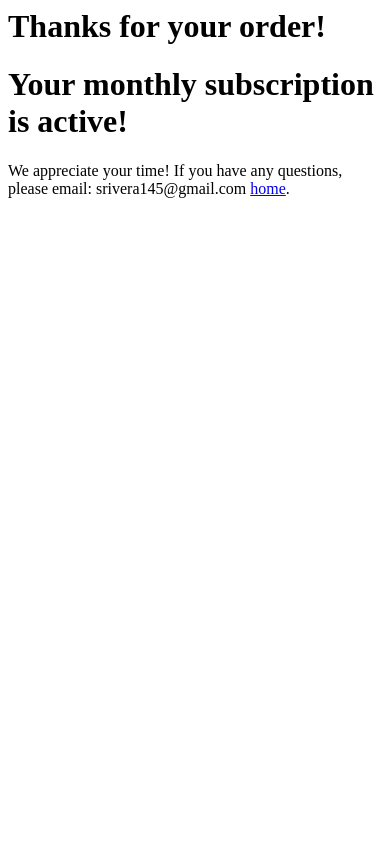
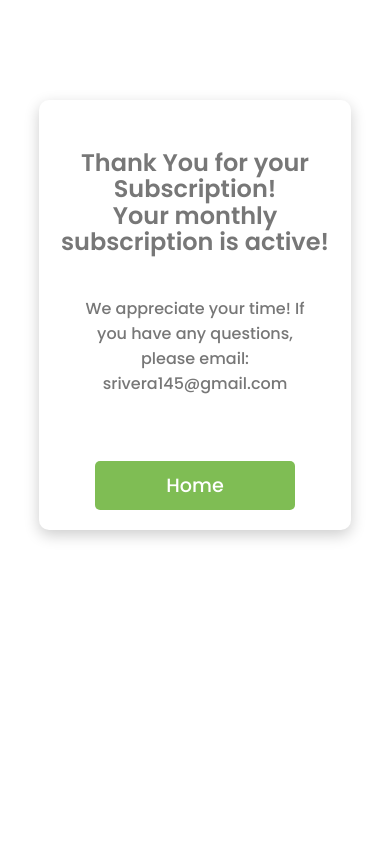
Before and after one commit to srivera145/compassionate-care-club, a PHP site: page /stripe-subscription/success.php in a window 390 px wide. Run offline with PHP 8.4, Linux system fonts and the light colour scheme.

Commit message:
updated mobile css

````diff
--- /dev/null
+++ b/success.css
@@ -0,0 +1,110 @@
+@import url('https://fonts.googleapis.com/css2?family=Poppins:ital,wght@0,100;0,200;0,300;0,500;0,600;0,700;0,800;0,900;1,100;1,200;1,300;1,400;1,500;1,600;1,700;1,800;1,900&display=swap');
+
+* {
+  margin: 0;
+  padding: 0;
+  box-sizing: border-box;
+  font-family: 'Poppins', sans-serif;
+}
+
+card {
+  display: flex;
+  flex-direction: column;
+  justify-content: center;
+  align-items: center;
+  width: 670px;
+  height: 400px;
+  background: #fff;
+  border-radius: 10px;
+  box-shadow: 0 5px 15px rgba(0, 0, 0, 0.2);
+  transition: 0.3s;
+  margin: auto;
+  margin-top: 100px;
+}
+
+h1 {
+  font-size: 2 rem;
+  font-weight: 600;
+  line-height: 1.2;
+  color: #777;
+  justify-content: center;
+  align-items: center;
+  text-align: center;
+  margin-top: 60px;
+}
+
+p {
+  font-size: 1.5rem;
+  font-weight: 500;
+  color: #777;
+  justify-content: center;
+  align-items: center;
+  margin-top: 20px;
+  margin-left: 20px;
+  margin-right: 20px;
+  text-align: center;
+  padding: 10px 20px;
+}
+
+a {
+  background-color:#7fbd54;
+  color: #fff;
+  padding: 10px 20px;
+  border-radius: 5px;
+  text-decoration: none;
+  font-size: 1.2rem;
+  font-weight: 500;
+  transition: 0.3s;
+  margin-top: 20px;
+  display: flex;
+  flex-direction: row;
+  justify-content: center;
+  align-items: center;
+  width: 200px;
+  margin: auto;
+  margin-top: 55px;
+  padding: 10px 20px;
+}
+
+a:hover {
+  background-color: #356833;
+  color: #fff;
+}
+
+@media screen and (max-width: 600px) {
+  card {
+    width: 80%;
+    height: 80%;
+  }
+
+  h1 {
+    font-size: 1.5rem;
+    font-weight: 600;
+    line-height: 1.1;
+    color: #777;
+    justify-content: center;
+    align-items: center;
+    margin-top: 40px;
+    padding: 10px 20px;
+    text-align: center;
+  }
+
+  p {
+    font-size: 1rem;
+    font-weight: 500;
+    color: #777;
+    justify-content: center;
+    align-items: center;
+    margin-top: 20px;
+    margin-left: 20px;
+    margin-right: 20px;
+    text-align: center;
+    padding: 10px 20px;
+  }
+
+  a {
+   margin-bottom: 20px;
+  }
+}
+```
+```
--- a/success.php
+++ b/success.php
@@ -1,16 +1,25 @@
-
-<html>
+<!DOCTYPE html>
+<html lang="en">
   <head>
+      <meta charset="UTF-8">
+      <meta http-equiv="X-UA-Compatible" content="IE=edge">
+      <meta name="viewport" content="width=device-width, initial-scale=1.0">
     <title>Compassionate Care Club | Active</title>
     <link rel="icon" href="favicon.ico" type="image/png">
+    <link rel="stylesheet" href="success.css">
   </head>
   <body>
-    <h1>Thanks for your order!</h1>
-    <h1>Your monthly subscription is active!</h1>
+    <card>
+      <h1>
+        Thank You for your Subscription! <br>
+        Your monthly subscription is active!
+      </h1>
+
     <p>
       We appreciate your time!
       If you have any questions, please email: srivera145@gmail.com
-      <a href="index.php">home</a>.
     </p>
+      <a href="index.php">Home</a>
+    </card>
   </body>
 </html>
````
Also changed, not shown: test.html (added, +24 -0 lines).
